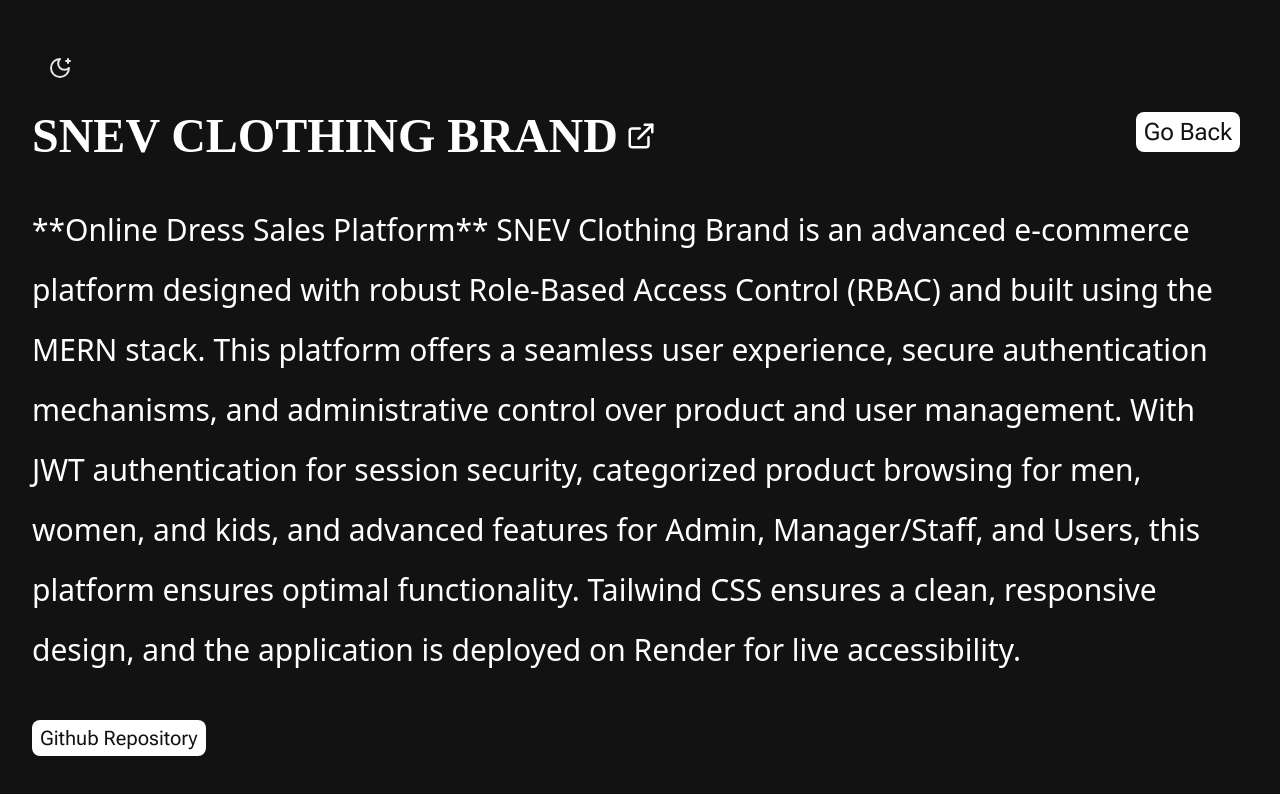
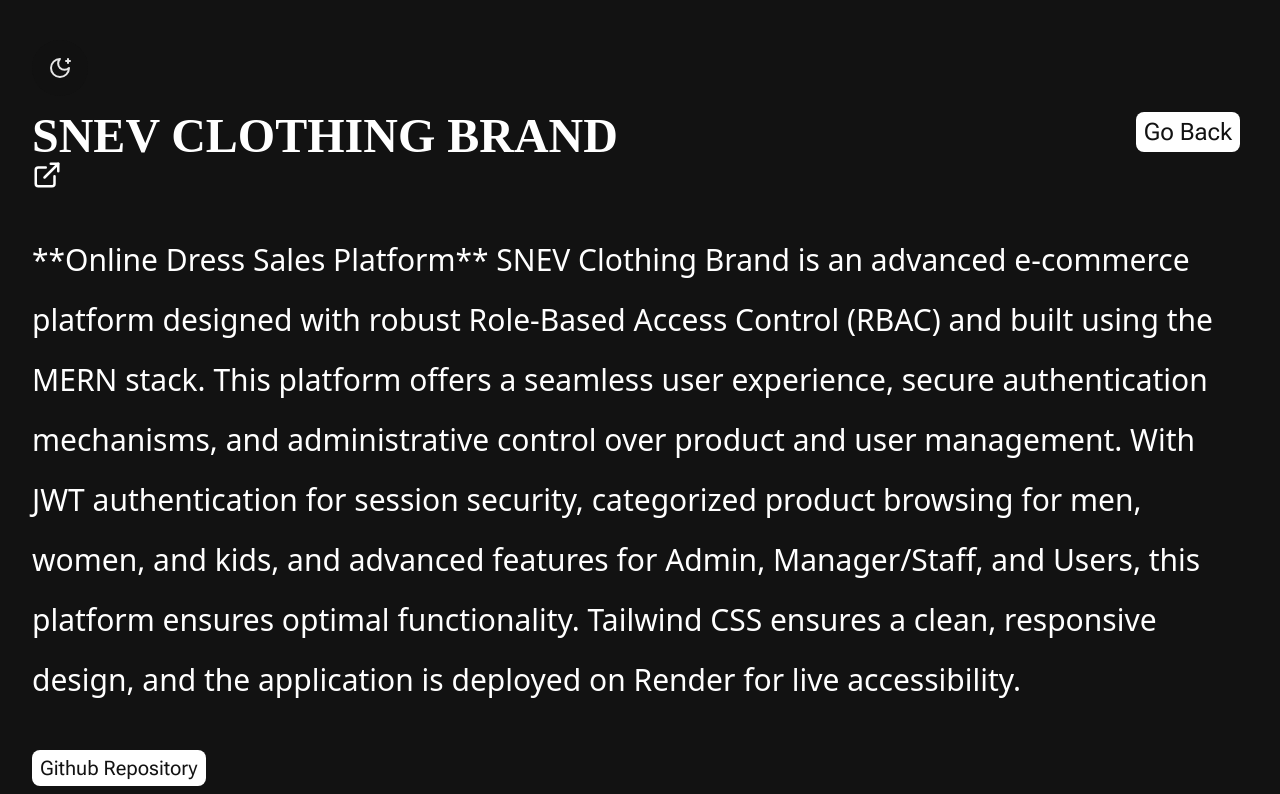
Before and after one commit to SanjeevikumarWD/portfolio, a React (Vite) app: page /product/1 in a window 1280 px wide. Shown: the top 794 px of the page. Built offline with nearby package versions, Linux system fonts and the light colour scheme; a web font is replaced by a local one.

Commit message:
Update ProductCard.jsx

```diff
--- a/src/components/prouct_card/ProductCard.jsx
+++ b/src/components/prouct_card/ProductCard.jsx
@@ -24,7 +24,7 @@
       href={product.liveLink}
       target="_blank"
       rel="noopener noreferrer"
-      className="flex items-center gap-2 text-inherit hover:underline"
+      className="xs:flex xs:items-center gap-2 text-inherit hover:underline"
     >
       <h1 className="font-rosarivo text-2xl md:text-3xl lg:text-5xl font-semibold">
         {product.heading}
```
